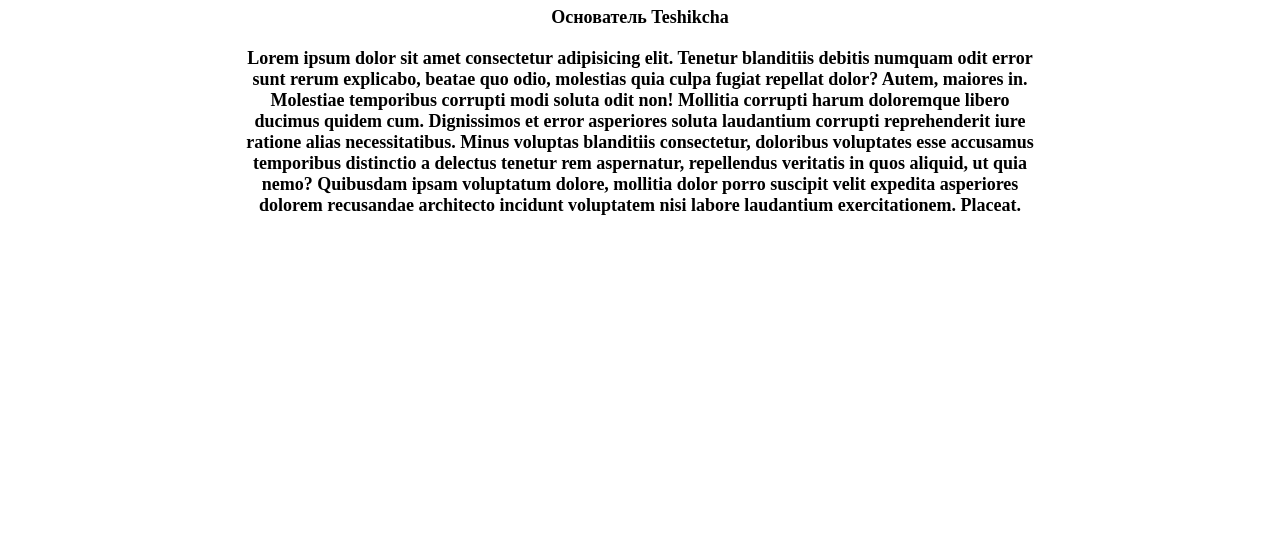
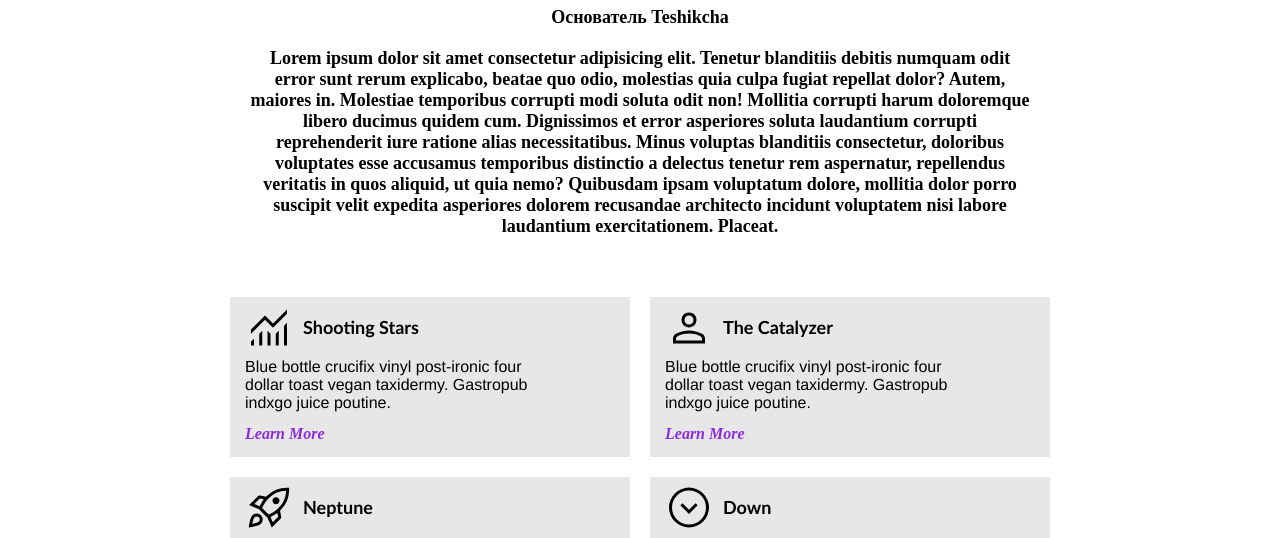
Before and after one commit to fah020/Teshikcha, a plain HTML site: page index.html in a window 1280 px wide. Shown: the part 542-1080 px from the top of the page. Before the commit the page ends 868 px from the top, so only its background shows below. Drawn offline with Linux system fonts and the light colour scheme.

Commit message:
Finish card

```diff
--- a/index.html
+++ b/index.html
@@ -8,6 +8,7 @@
     <link rel="shortcut icon" href="./img/logo.png" type="image/x-icon">
     <title>Teshikcha</title>
     <link rel="stylesheet" href="./style.css">
+    <link rel="stylesheet" href="./media.css">
 </head>
 
 <body>
@@ -36,14 +37,80 @@
     </header>
 
     <main class="main">
+        <div class="container">
             <section class="section__avtor">
                 <div class="section__img">
                     <img src="./img/avtor.jpg" alt="">
                     <h2>Тургунбаев Юсуф</h2>
                     <p>Основатель Teshikcha</p>
-                <p>Lorem ipsum dolor sit amet consectetur adipisicing elit. Tenetur blanditiis debitis numquam odit error sunt rerum explicabo, beatae quo odio, molestias quia culpa fugiat repellat dolor? Autem, maiores in. Molestiae temporibus corrupti modi soluta odit non! Mollitia corrupti harum doloremque libero ducimus quidem cum. Dignissimos et error asperiores soluta laudantium corrupti reprehenderit iure ratione alias necessitatibus. Minus voluptas blanditiis consectetur, doloribus voluptates esse accusamus temporibus distinctio a delectus tenetur rem aspernatur, repellendus veritatis in quos aliquid, ut quia nemo? Quibusdam ipsam voluptatum dolore, mollitia dolor porro suscipit velit expedita asperiores dolorem recusandae architecto incidunt voluptatem nisi labore laudantium exercitationem. Placeat.</p>
+                    <p>Lorem ipsum dolor sit amet consectetur adipisicing elit. Tenetur blanditiis debitis numquam odit
+                        error sunt rerum explicabo, beatae quo odio, molestias quia culpa fugiat repellat dolor? Autem,
+                        maiores in. Molestiae temporibus corrupti modi soluta odit non! Mollitia corrupti harum
+                        doloremque libero ducimus quidem cum. Dignissimos et error asperiores soluta laudantium corrupti
+                        reprehenderit iure ratione alias necessitatibus. Minus voluptas blanditiis consectetur,
+                        doloribus voluptates esse accusamus temporibus distinctio a delectus tenetur rem aspernatur,
+                        repellendus veritatis in quos aliquid, ut quia nemo? Quibusdam ipsam voluptatum dolore, mollitia
+                        dolor porro suscipit velit expedita asperiores dolorem recusandae architecto incidunt voluptatem
+                        nisi labore laudantium exercitationem. Placeat.</p>
                 </div>
             </section>
+
+
+            <section class="secrion__info">
+                <div class="section__cards">
+                    <div class="section__card">
+                        <img src="./img/line.svg" alt="" class="section__card-img">
+                        <p class="section__card-title">Shooting Stars</p>
+                        <p class="section__card-text">Blue bottle crucifix vinyl post-ironic four dollar toast vegan
+                            taxidermy. Gastropub indxgo juice poutine.</p>
+                        <a href="#" class="section__card-link">Learn More</a>
+                    </div>
+
+                    <div class="section__card">
+                        <img src="./img/user.svg" alt="" class="section__card-img">
+                        <p class="section__card-title">The Catalyzer</p>
+                        <p class="section__card-text">Blue bottle crucifix vinyl post-ironic four dollar toast vegan
+                            taxidermy. Gastropub indxgo juice poutine.</p>
+                        <a href="#" class="section__card-link">Learn More</a>
+                    </div>
+
+                    <div class="section__card">
+                        <img src="./img/raket.svg" alt="" class="section__card-img">
+                        <p class="section__card-title">Neptune</p>
+                        <p class="section__card-text">Blue bottle crucifix vinyl post-ironic four dollar toast vegan
+                            taxidermy. Gastropub indxgo juice poutine.</p>
+                        <a href="#" class="section__card-link">Learn More</a>
+                    </div>
+
+                    <div class="section__card">
+                        <img src="./img/down.svg" alt="" class="section__card-img">
+                        <p class="section__card-title">Down</p>
+                        <p class="section__card-text">Blue bottle crucifix vinyl post-ironic four dollar toast vegan
+                            taxidermy. Gastropub indxgo juice poutine.</p>
+                        <a href="#" class="section__card-link">Learn More</a>
+                    </div>
+                </div>
+            </section>
+
+            <section class="avtor__photo">
+                <div class="avtor__photo-card">
+                <img src="./img/2.jpg" alt="" class="avtor__img">
+                <p class="avtor__text">Lorem ipsum dolor sit amet consectetur adipisicing elit. Quasi similique, illo temporibus natus tenetur, vel atque delectus ducimus perspiciatis dignissimos velit laborum! Doloremque alias praesentium dignissimos porro distinctio? Iusto fuga culpa numquam harum itaque. Aut iste, nobis velit fugit vero quia? Praesentium, tempora rem. Aliquam, fugit temporibus. Optio, magnam natus?</p>
+            </div>
+
+
+            <div class="avtor__photo-card">
+                <img src="./img/3.jpg" alt="" class="avtor__img">
+                <p class="avtor__text">Lorem ipsum dolor sit amet consectetur adipisicing elit. Quasi similique, illo temporibus natus tenetur, vel atque delectus ducimus perspiciatis dignissimos velit laborum! Doloremque alias praesentium dignissimos porro distinctio? Iusto fuga culpa numquam harum itaque. Aut iste, nobis velit fugit vero quia? Praesentium, tempora rem. Aliquam, fugit temporibus. Optio, magnam natus?</p>
+            </div>
+
+            <div class="avtor__photo-card">
+                <img src="./img/4.jpg" alt="" class="avtor__img">
+                <p class="avtor__text">Lorem ipsum dolor sit amet consectetur adipisicing elit. Quasi similique, illo temporibus natus tenetur, vel atque delectus ducimus perspiciatis dignissimos velit laborum! Doloremque alias praesentium dignissimos porro distinctio? Iusto fuga culpa numquam harum itaque. Aut iste, nobis velit fugit vero quia? Praesentium, tempora rem. Aliquam, fugit temporibus. Optio, magnam natus?</p>
+            </div>
+
+            </section>
+        </div>
     </main>
 
 </body>
--- /dev/null
+++ b/media.css
@@ -0,0 +1,18 @@
+@media (max-width:768){
+    .section__cards{
+        display: flex;
+        flex-wrap: wrap;
+        align-items: center;
+        justify-content: center;
+        background: red;
+        color: white;
+    }
+}
+
+@media (max-width:734){}
+
+
+@media (max-width:684){}
+
+
+@media (max-width:667){}
--- a/style.css
+++ b/style.css
@@ -155,7 +155,90 @@
     max-width: 800px;
     width: 100%;
     text-align: center;
-    padding: 10px 0;
+    padding: 10px 10px;
     font-size: 18px;
     font-weight: 700;
 }
+
+
+/* section card */
+
+.section__cards{
+  width: 100%;
+  display: flex;
+  align-items: center;
+  justify-content: center;
+  column-gap: 10px;
+  padding-top: 50px;
+  flex-wrap: wrap;
+  row-gap: 20px;
+  column-gap: 20px;
+}
+
+
+.section__card{
+  background: rgb(231, 231, 231);
+  max-width: 400px;
+  width: 100%;
+  min-height: 160px;
+  flex-wrap: wrap;
+  display: flex;
+  padding: 0 15px;
+}
+
+
+.section__card-img{
+  display: flex;
+  align-items: center;
+  justify-content: center;
+
+}
+
+.section__card-title{
+  display: flex;
+  align-items: center;
+  justify-content: center;
+  padding: 0 10px;
+  font-size: 18px;
+  font-weight: 700;
+  font-family: 'Gill Sans', 'Gill Sans MT', Calibri, 'Trebuchet MS', sans-serif;
+}
+
+.section__card-text{
+  max-width: 320px;
+  width: 100%;
+  font-size: 16px;
+  font-weight: 500;
+  font-family: 'Franklin Gothic Medium', 'Arial Narrow', Arial, sans-serif;
+}
+
+.section__card-link{
+  color: blueviolet;
+  font-size: 16px;
+  font-weight: 600;
+  font-style: italic;
+}
+
+
+.avtor__photo{
+  padding-top: 50px;
+  width: 100%;
+  display: flex;
+  flex-wrap: wrap;
+  column-gap: 40px;
+  align-items: center;
+  justify-content: center;
+  row-gap: 30px;
+}
+
+.avtor__img{
+  max-width: 400px;
+  max-height: 300px;
+  width: 100%;
+  border-radius: 6px;
+}
+
+.avtor__text{
+  max-width: 300px;
+  width: 100%;
+}
```
Also changed, not shown: img/1.jpg (added), img/2.jpg (added), img/3.jpg (added), img/4.jpg (added), img/down.svg (added), img/line.svg (added), img/raket.svg (added), img/user.svg (added). Lines whose indentation alone changed are shown as unchanged.
